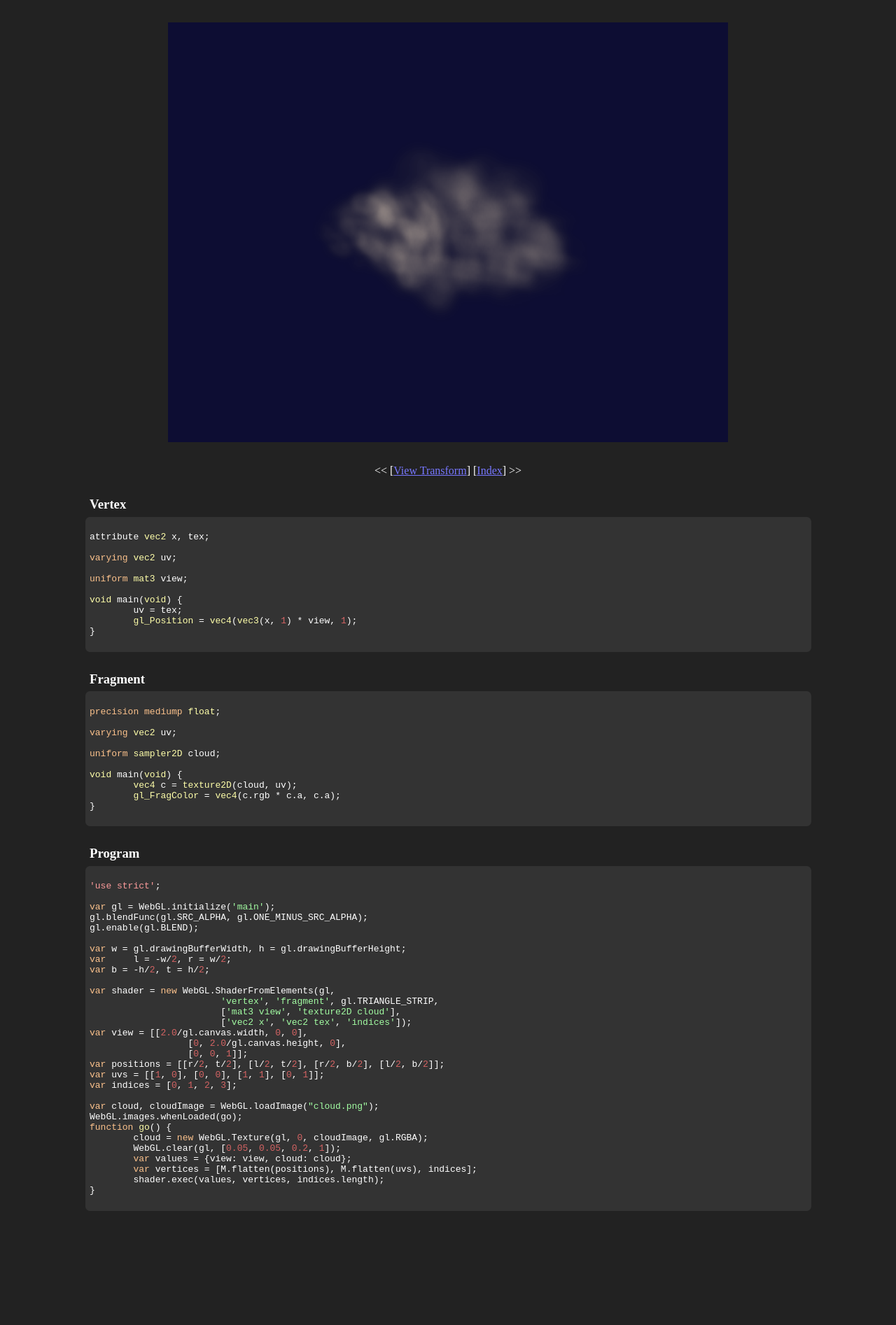
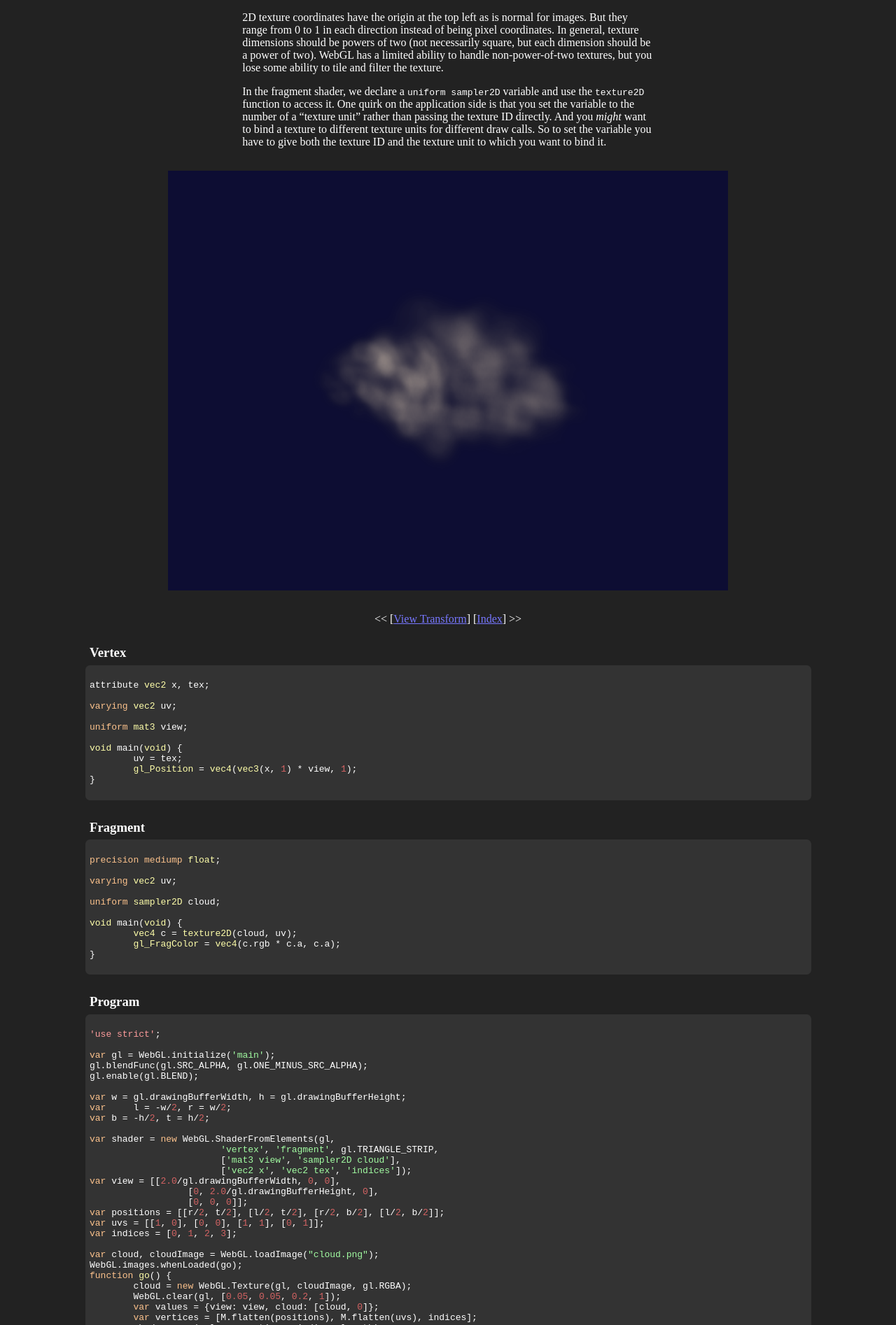
Before and after one commit to JoshuaGrams/webgl-intro, a plain HTML site: page textured-quad.html in a window 1280 px wide. Shown: the top 1894 px of the page at 70% size. Before the commit the page ends 1737 px from the top, so only its background shows below. Drawn offline with Linux system fonts and the light colour scheme.

Commit message:
* textured-quad: document it, refactor texture-unit handling.

```diff
--- a/textured-quad.html
+++ b/textured-quad.html
@@ -12,6 +12,21 @@
 	<script src="highlight.js"></script>
 </head>
 <body>
+
+	<p>2D texture coordinates have the origin at the top left as is normal for
+	images.  But they range from 0 to 1 in each direction instead of being pixel
+	coordinates.  In general, texture dimensions should be powers of two (not
+	necessarily square, but each dimension should be a power of two).  WebGL has
+	a limited ability to handle non-power-of-two textures, but you lose some
+	ability to tile and filter the texture.</p>
+
+	<p>In the fragment shader, we declare a <code>uniform sampler2D</code>
+	variable and use the <code>texture2D</code> function to access it.  One
+	quirk on the application side is that you set the variable to the number of
+	a &ldquo;texture unit&rdquo; rather than passing the texture ID directly.
+	And you <em>might</em> want to bind a texture to different texture units for
+	different draw calls.  So to set the variable you have to give both the
+	texture ID and the texture unit to which you want to bind it.</p>
 
 	<canvas id="main" width="800" height="600" tabindex="1"></canvas>
 
@@ -59,11 +74,11 @@ var b = -h/2, t = h/2;
 
 var shader = new WebGL.ShaderFromElements(gl,
 			'vertex', 'fragment', gl.TRIANGLE_STRIP,
-			['mat3 view', 'texture2D cloud'],
+			['mat3 view', 'sampler2D cloud'],
 			['vec2 x', 'vec2 tex', 'indices']);
-var view = [[2.0/gl.canvas.width, 0, 0],
-		  [0, 2.0/gl.canvas.height, 0],
-		  [0, 0, 1]];
+var view = [[2.0/gl.drawingBufferWidth, 0, 0],
+		  [0, 2.0/gl.drawingBufferHeight, 0],
+		  [0, 0, 0]];
 var positions = [[r/2, t/2], [l/2, t/2], [r/2, b/2], [l/2, b/2]];
 var uvs = [[1, 0], [0, 0], [1, 1], [0, 1]];
 var indices = [0, 1, 2, 3];
@@ -71,9 +86,9 @@ var indices = [0, 1, 2, 3];
 var cloud, cloudImage = WebGL.loadImage("cloud.png");
 WebGL.images.whenLoaded(go);
 function go() {
-	cloud = new WebGL.Texture(gl, 0, cloudImage, gl.RGBA);
+	cloud = new WebGL.Texture(gl, cloudImage, gl.RGBA);
 	WebGL.clear(gl, [0.05, 0.05, 0.2, 1]);
-	var values = {view: view, cloud: cloud};
+	var values = {view: view, cloud: [cloud, 0]};
 	var vertices = [M.flatten(positions), M.flatten(uvs), indices];
 	shader.exec(values, vertices, indices.length);
 }
--- a/webgl.js
+++ b/webgl.js
@@ -98,7 +98,7 @@ var WebGL = {};
 	WebGL.TypeInfo = {
 		'int': { size: 4, type: WebGL.INT, count: 1,
 			abbrev: 'i', array: Int32Array }
-		,'texture2D': { size: 1, type: WebGL.INT, count: 1,
+		,'sampler2D': { size: 1, type: WebGL.INT, count: 1,
 			abbrev: 'i', array: Int32Array, texture: true }
 		,'byte-indices': { size: 1, type: WebGL.UNSIGNED_BYTE,
 			array: Uint8Array, binding: WebGL.ELEMENT_ARRAY_BUFFER }
@@ -254,28 +254,28 @@ var WebGL = {};
 		if(matrix !== '') {
 			this.set = function(gl, value) { gl[fn](this.loc, false, M.flattenTranspose(value)); }
 		} else if(type.texture) {
-			this.set = function(gl, value) { value.set(gl, this.loc); }
+			this.set = function(gl, value) { WebGL.setTexture(gl, this.loc, value[0], value[1]); }
 		} else this.set = function(gl, value) { gl[fn](this.loc, value); }
 	}
 
 	// The `format` is generally gl.RGBA or gl.RGB.
 	// May fail if image dimensions are not powers of two.
-	WebGL.Texture = function(gl, texunit, image, format) {
-		this.id = gl.createTexture();  WebGL.check(gl);
-		this.unit = texunit;
-		gl.activeTexture(gl.TEXTURE0 + texunit);  WebGL.check(gl);
+	WebGL.Texture = function(gl, image, format) {
+		var texture = gl.createTexture();  WebGL.check(gl);
+		gl.activeTexture(gl.TEXTURE0);  WebGL.check(gl);
 		var bp = gl.TEXTURE_2D;  // binding point
-		gl.bindTexture(bp, this.id);
+		gl.bindTexture(bp, texture);
 		gl.texImage2D(bp, 0, format, format, gl.UNSIGNED_BYTE, image);  WebGL.check(gl);
 		gl.texParameteri(bp, gl.TEXTURE_MAG_FILTER, gl.LINEAR);  WebGL.check(gl);
 		gl.texParameteri(bp, gl.TEXTURE_MIN_FILTER, gl.LINEAR_MIPMAP_NEAREST);  WebGL.check(gl);
 		gl.generateMipmap(bp);  WebGL.check(gl);
+		return texture;
 	}
 
-	WebGL.Texture.prototype.set = function(gl, loc) {
-		gl.activeTexture(gl.TEXTURE0 + this.unit);
-		gl.bindTexture(gl.TEXTURE_2D, this.id);
-		gl.uniform1i(loc, this.unit);
+	WebGL.setTexture = function(gl, loc, texture, unit) {
+		gl.activeTexture(gl.TEXTURE0 + unit);
+		gl.bindTexture(gl.TEXTURE_2D, texture);
+		gl.uniform1i(loc, unit);
 	}
 
 	// -------------------------------------------------------------------
```
